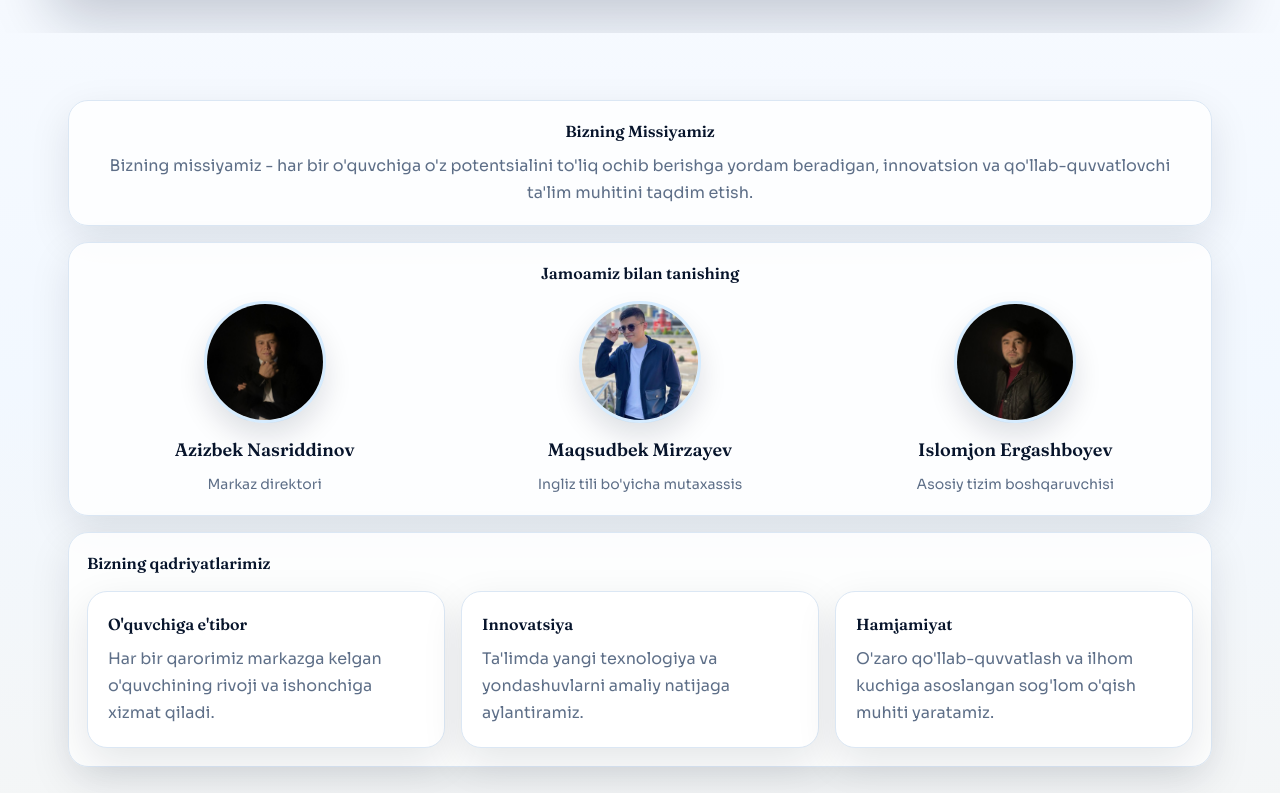
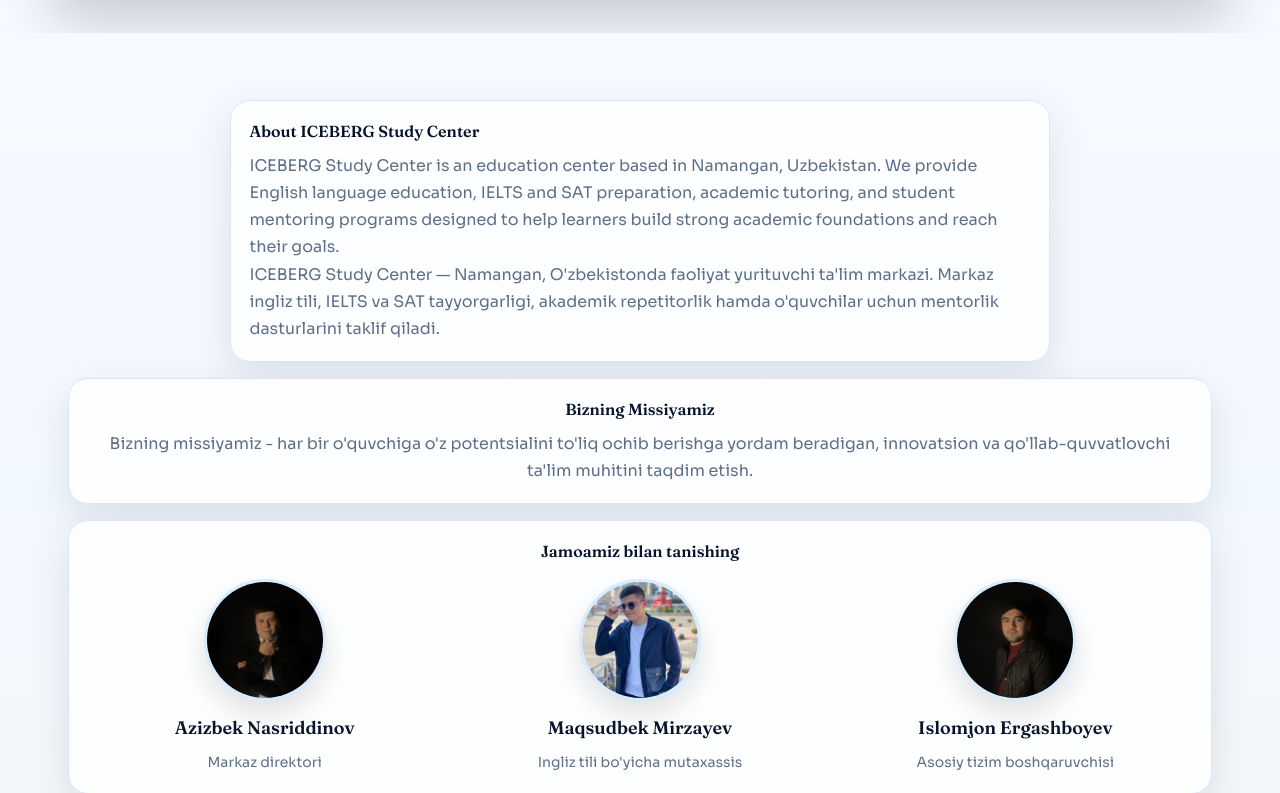
Before and after one commit to Jahongir359/ICEBERG_WEB, a Flask app: page /about in a window 1280 px wide. Shown: the part 285-1078 px from the top of the page. Run offline with Flask 3, Linux system fonts and the light colour scheme; data that the repository does not hold is empty; some libraries are stand-ins or nearby versions.

Commit message:
Improve About page signals for Google source information

```diff
--- a/templates/about.html
+++ b/templates/about.html
@@ -1,20 +1,53 @@
 {% extends "base.html" %}
 
-{% block title %}Biz Haqimizda | ICEBERG O'quv Markazi — Namangan{% endblock %}
+{% block title %}About ICEBERG Study Center | Education Center in Namangan, Uzbekistan{% endblock %}
 
-{% block meta_description %}<meta name="description" content="ICEBERG O'quv Markazi haqida bilib oling: bizning missiyamiz, jamoamiz va ta'lim falsafamiz. Namangan shahrida zamonaviy ta'lim markazi.">{% endblock %}
+{% block meta_description %}<meta name="description" content="About ICEBERG Study Center, an education center in Namangan, Uzbekistan offering English education, IELTS and SAT preparation, academic tutoring and student mentoring programs.">{% endblock %}
 
-{% block og_description %}<meta property="og:description" content="ICEBERG O'quv Markazi haqida bilib oling: bizning missiyamiz, jamoamiz va ta'lim falsafamiz. Namangan shahrida zamonaviy ta'lim markazi.">{% endblock %}
-{% block twitter_description %}<meta name="twitter:description" content="ICEBERG O'quv Markazi haqida bilib oling: bizning missiyamiz, jamoamiz va ta'lim falsafamiz. Namangan shahrida zamonaviy ta'lim markazi.">{% endblock %}
+{% block og_description %}<meta property="og:description" content="ICEBERG Study Center is an education center in Namangan, Uzbekistan offering English education, IELTS and SAT preparation, academic tutoring and student mentoring programs.">{% endblock %}
+{% block twitter_description %}<meta name="twitter:description" content="ICEBERG Study Center is an education center in Namangan, Uzbekistan offering English education, IELTS and SAT preparation, academic tutoring and student mentoring programs.">{% endblock %}
 
 {% block schema %}
 <script type="application/ld+json">
 {
   "@context": "https://schema.org",
-  "@type": "BreadcrumbList",
-  "itemListElement": [
-    {"@type": "ListItem", "position": 1, "name": "Bosh sahifa", "item": "https://iceberglc.com/"},
-    {"@type": "ListItem", "position": 2, "name": "Biz haqimizda", "item": "https://iceberglc.com/about"}
+  "@graph": [
+    {
+      "@type": "AboutPage",
+      "@id": "https://iceberglc.com/about#aboutpage",
+      "url": "https://iceberglc.com/about",
+      "name": "About ICEBERG Study Center",
+      "description": "ICEBERG Study Center is an education center in Namangan, Uzbekistan offering English education, IELTS and SAT preparation, academic tutoring and student mentoring programs.",
+      "inLanguage": ["en", "uz"],
+      "mainEntity": {"@id": "https://iceberglc.com/#organization"}
+    },
+    {
+      "@type": "EducationalOrganization",
+      "@id": "https://iceberglc.com/#organization",
+      "name": "ICEBERG Study Center",
+      "alternateName": "ICEBERG O'quv Markazi",
+      "url": "https://iceberglc.com/",
+      "logo": "https://iceberglc.com/static/img/logo2.png",
+      "description": "ICEBERG Study Center is an education center in Namangan, Uzbekistan offering English education, IELTS and SAT preparation, academic tutoring and student mentoring programs.",
+      "address": {
+        "@type": "PostalAddress",
+        "addressLocality": "Namangan",
+        "addressRegion": "Namangan Region",
+        "addressCountry": "UZ"
+      },
+      "sameAs": [
+        "https://www.instagram.com/Iceberg_Study_Center",
+        "https://www.youtube.com/@ice_podcast",
+        "https://t.me/Iceberg_study_center"
+      ]
+    },
+    {
+      "@type": "BreadcrumbList",
+      "itemListElement": [
+        {"@type": "ListItem", "position": 1, "name": "Home", "item": "https://iceberglc.com/"},
+        {"@type": "ListItem", "position": 2, "name": "About ICEBERG Study Center", "item": "https://iceberglc.com/about"}
+      ]
+    }
   ]
 }
 </script>
@@ -38,6 +71,11 @@
         box-shadow: 0 14px 28px rgba(7, 20, 43, 0.12);
         margin: 0 auto 0.8rem;
     }
+
+    .about-source-copy {
+        max-width: 820px;
+        margin: 0 auto;
+    }
 </style>
 {% endblock %}
 
@@ -53,6 +91,12 @@
 
 <section class="section-shell">
     <div class="page-grid">
+        <article class="info-card reveal about-source-copy" aria-labelledby="about-iceberg-study-center">
+            <h2 id="about-iceberg-study-center">About ICEBERG Study Center</h2>
+            <p lang="en">ICEBERG Study Center is an education center based in Namangan, Uzbekistan. We provide English language education, IELTS and SAT preparation, academic tutoring, and student mentoring programs designed to help learners build strong academic foundations and reach their goals.</p>
+            <p>ICEBERG Study Center — Namangan, O'zbekistonda faoliyat yurituvchi ta'lim markazi. Markaz ingliz tili, IELTS va SAT tayyorgarligi, akademik repetitorlik hamda o'quvchilar uchun mentorlik dasturlarini taklif qiladi.</p>
+        </article>
+
         <article class="info-card reveal text-center">
             <h2>{{ content('about_mission_title', 'Bizning Missiyamiz') }}</h2>
             <p>{{ content('about_mission_text', "Bizning missiyamiz - har bir o'quvchiga o'z potentsialini to'liq ochib berishga yordam beradigan, innovatsion va qo'llab-quvvatlovchi ta'lim muhitini taqdim etish.") }}</p>
```
